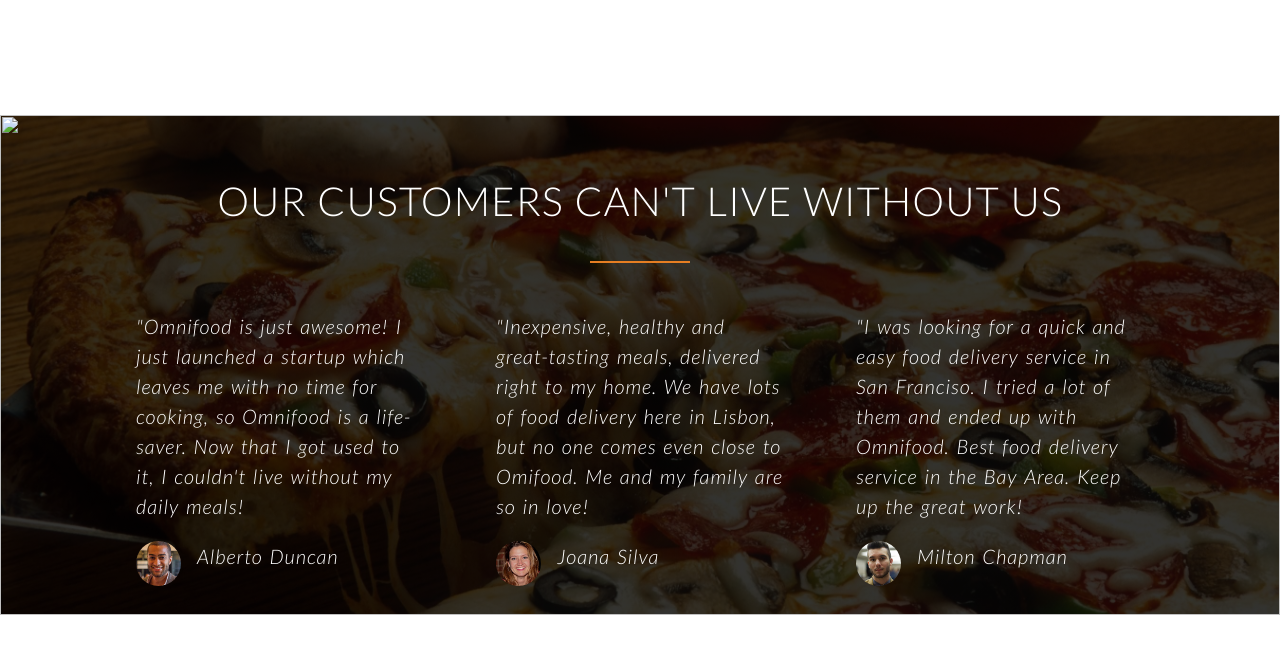
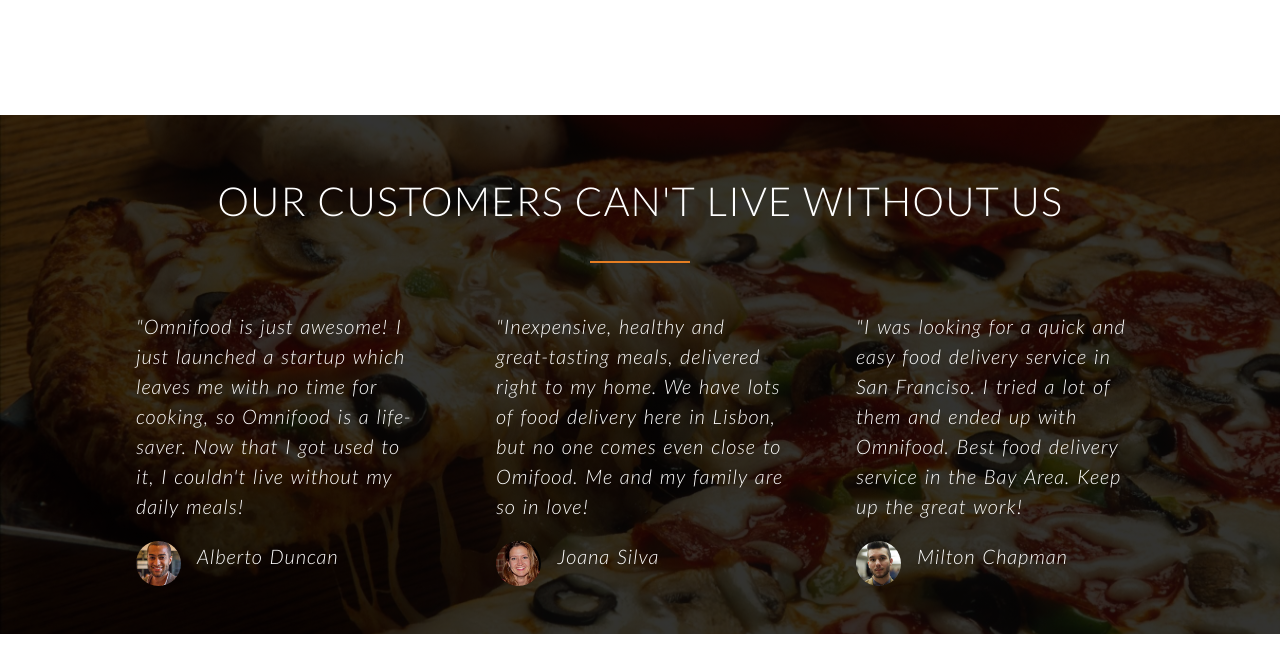
Before and after one commit to kwakufosu/OmniFood-Clone, a website: page public/index.html in a window 1280 px wide. Shown: the part 3422-4094 px from the top of the page. Drawn offline with nearby package versions, Linux system fonts and the light colour scheme.

Commit message:
done with testimonials

```diff
--- a/public/index.html
+++ b/public/index.html
@@ -448,13 +448,9 @@
     </section>
 
     <!-- Testimonials -->
-    <section class="mb-[80px]">
-      <img
-        src=""
-        alt=""
-        class="w-full h-[1400px] absolute -z-10 bg-[linear-gradient(rgba(0,0,0,0.8),rgba(0,0,0,0.8)),url('./assets/img/back-customers.jpg')] bg-cover bg-center bg-no-repeat md:h-[900px] lg:h-[500px]"
-      />
-
+    <section
+      class="mb-[80px] w-full bg-[linear-gradient(rgba(0,0,0,0.8),rgba(0,0,0,0.8)),url('./assets/img/back-customers.jpg')] bg-cover bg-center bg-no-repeat md:h-auto"
+    >
       <div
         class="container mx-auto max-w-fit text-[20px] text-white [word-spacing:2px] tracking-[1px] text-center font-light pt-14 md:text-[40px]"
       >
@@ -463,7 +459,9 @@
           class="h-[2px] w-[100px] mx-auto mt-[20px] mb-[40px] bg-[#e67e22]"
         ></div>
 
-        <div class="max-w-[80%] mx-auto text-justify grid-cols-3 gap-x-14 md:grid md:text-left">
+        <div
+          class="max-w-[80%] mx-auto text-justify grid-cols-3 gap-x-14 md:grid md:text-left"
+        >
           <div class="text-[20px] italic p-2 mb-10">
             <blockquote>
               "Omnifood is just awesome! I just launched a startup which leaves
@@ -482,7 +480,7 @@
 
           <div class="text-[20px] italic p-2 mb-10">
             <blockquote>
-            "Inexpensive, healthy and great-tasting meals, delivered right to
+              "Inexpensive, healthy and great-tasting meals, delivered right to
               my home. We have lots of food delivery here in Lisbon, but no one
               comes even close to Omifood. Me and my family are so in love!
             </blockquote>
```
Also changed, not shown: public/main.css.
